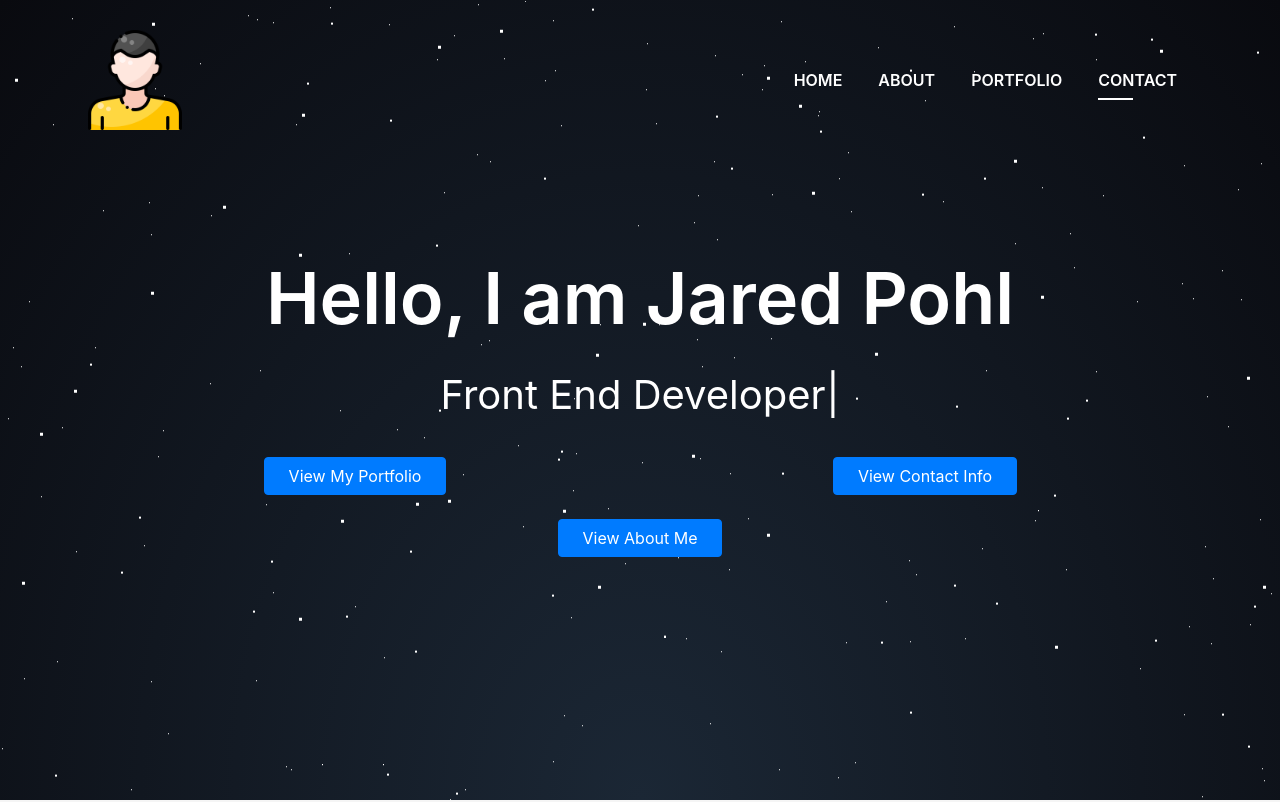
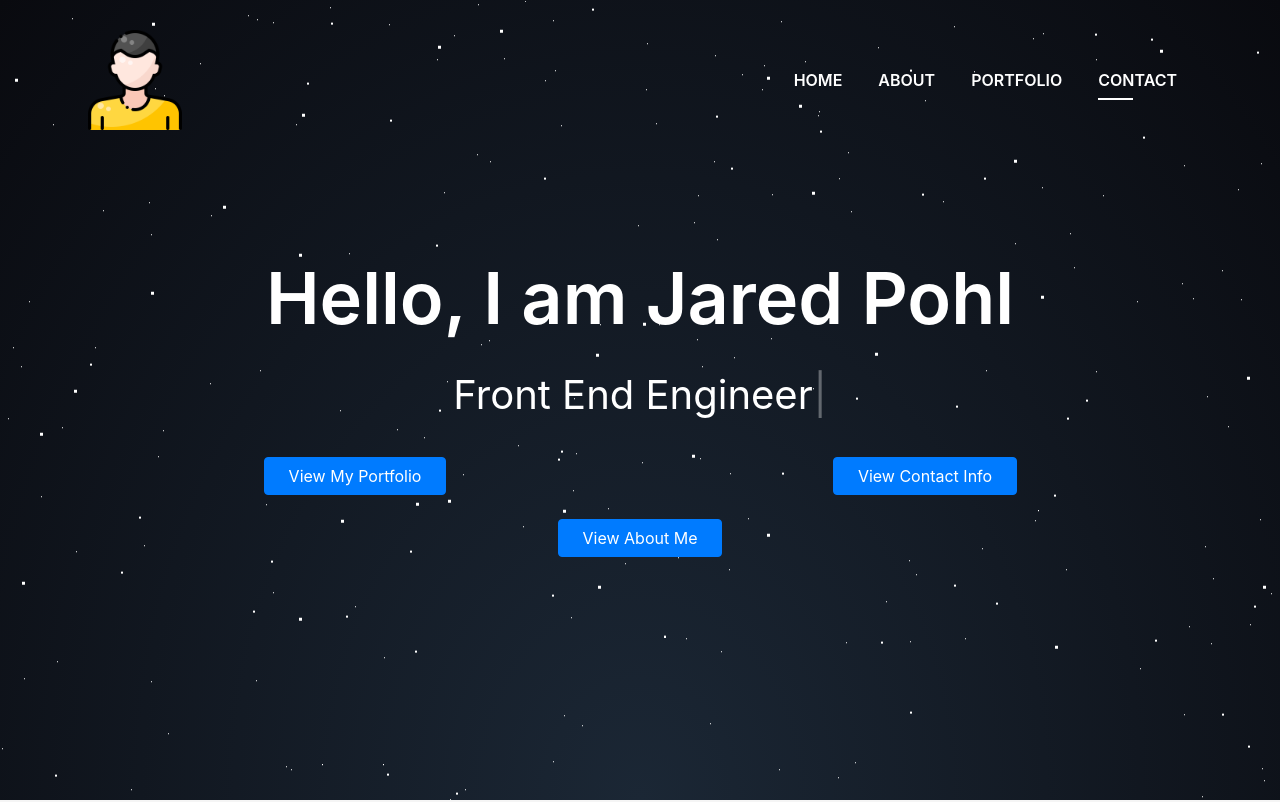
Before and after one commit to acepitcher2009/portfolio, a React (Create React App) app: page / in a window 1280 px wide. Shown: the top 802 px of the page. Built offline with nearby package versions, Linux system fonts and the light colour scheme; a web font is replaced by a local one.

Commit message:
Portfolio Site

```diff
--- a/src/components/intro.jsx
+++ b/src/components/intro.jsx
@@ -19,7 +19,7 @@ class Intro extends React.Component {
 								<span className="text-slider-items" />
 								<strong className="text-slider">
 									<Typed
-										strings={[ 'Front End Developer' ]}
+										strings={[ 'Front End Engineer' ]}
 										typeSpeed={250}
 										backDelay={2500}
 										backSpeed={30}
```
